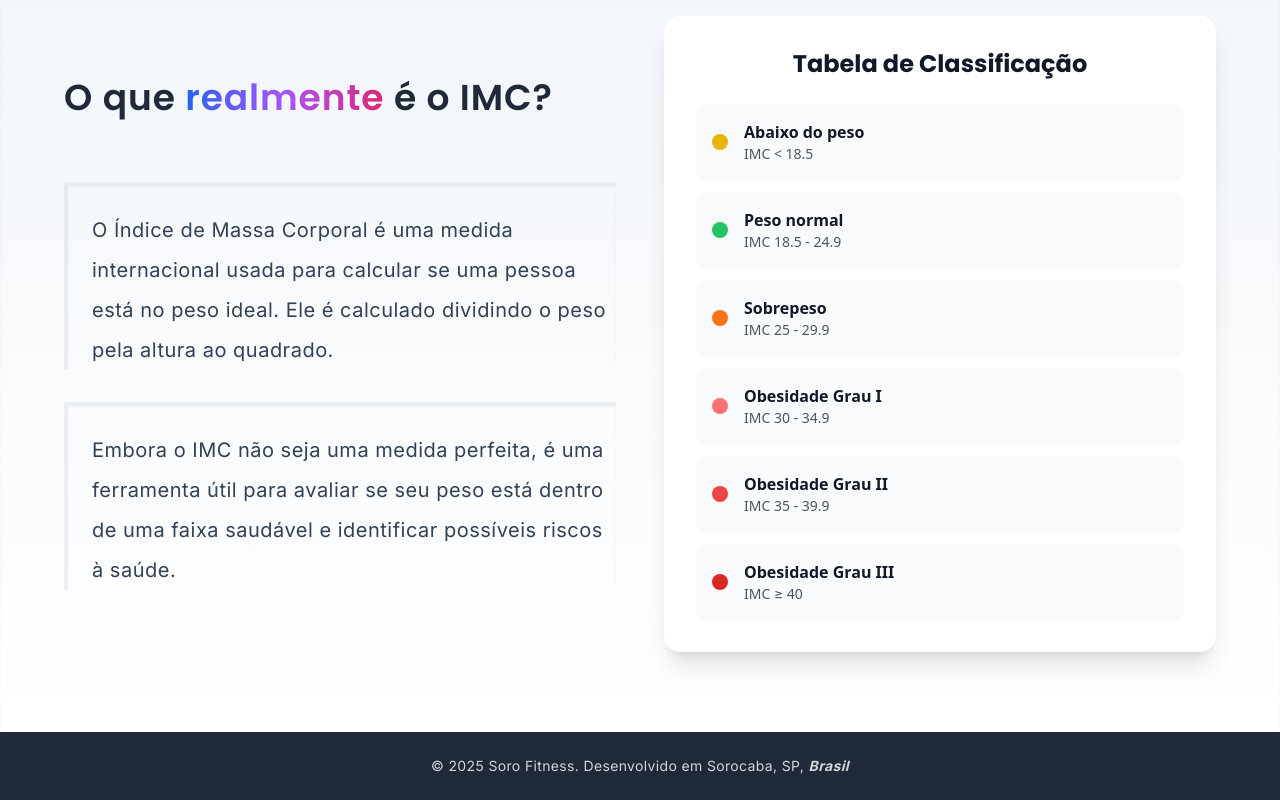
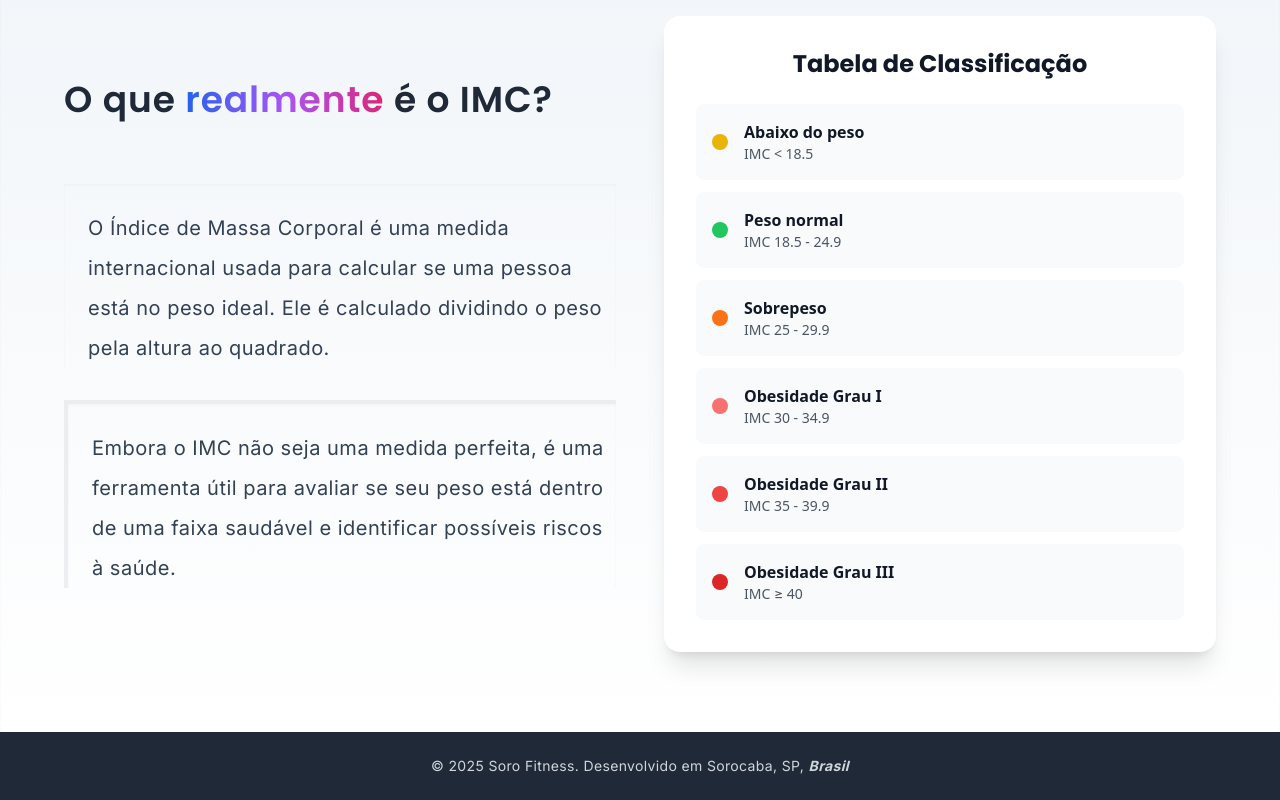
Before and after one commit to gustahxn/CalcImc, a React (Vite) app in the folder calcImc/: page / in a window 1280 px wide. Shown: the part 1032-1832 px from the top of the page. Built offline with nearby package versions, Linux system fonts and the light colour scheme; no server answers.

Commit message:
update: tipografia no blockquote

```diff
--- a/calcImc/src/components/Home.jsx
+++ b/calcImc/src/components/Home.jsx
@@ -144,7 +144,7 @@ const Home = () => {
                 </h2>
               </div>
 
-              <blockquote className="border-px border-l-4 border-t-4 pt-6 border-slate-500/10 shadow-[inset_0_1px_3px_rgba(0,0,0,0.04)] pl-6 text-xl font-light text-slate-700 font-sans leading-loose tracking-wide">
+              <blockquote className="border-l-px border-t-px pt-6 border-slate-500/10 shadow-[inset_0_1px_3px_rgba(0,0,0,0.04)] pl-6 text-xl font-light text-slate-700 font-sans leading-loose tracking-wide">
                 O Índice de Massa Corporal é uma medida internacional usada para calcular se uma pessoa está no peso ideal. Ele é calculado dividindo o peso pela altura ao quadrado.
               </blockquote>
 
```
